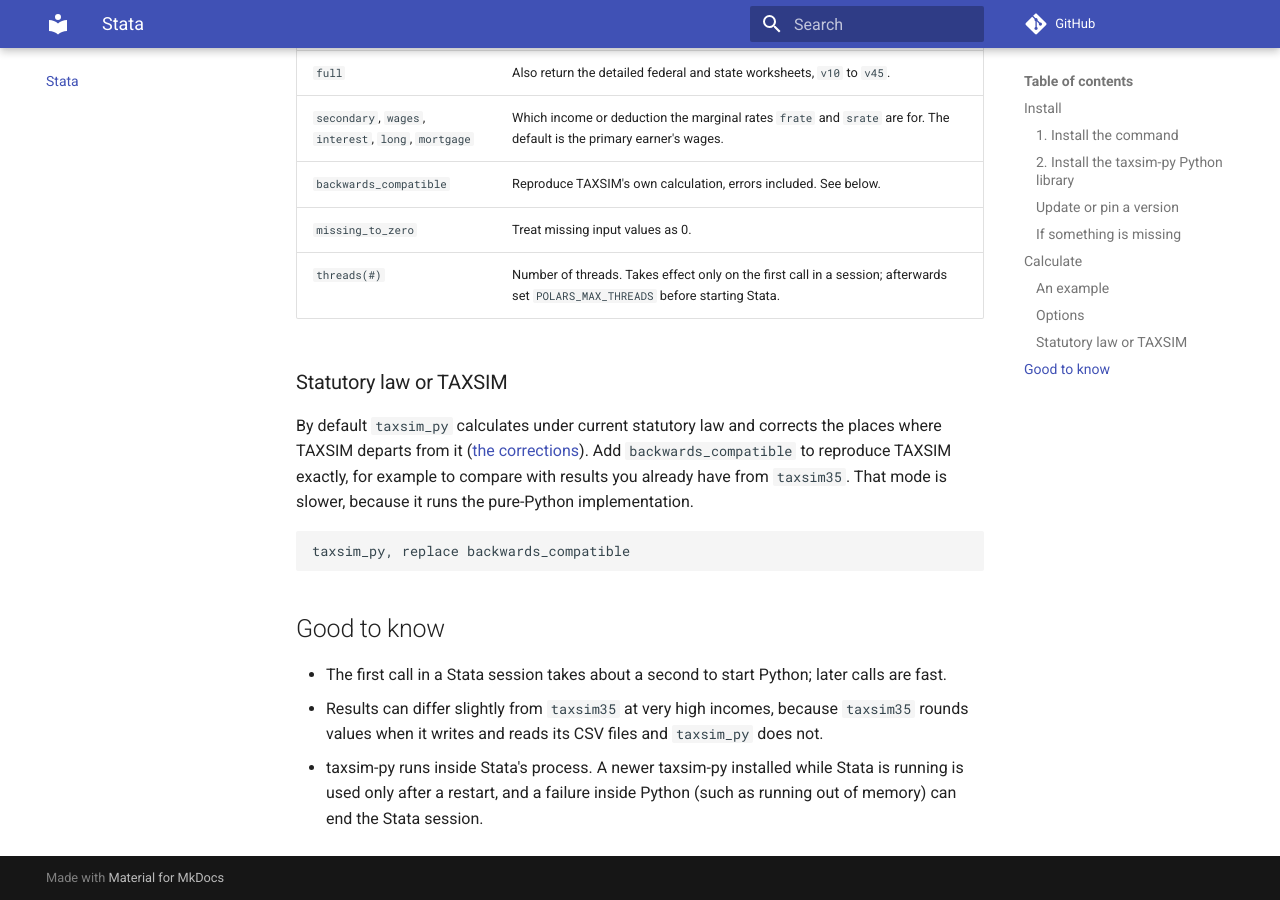
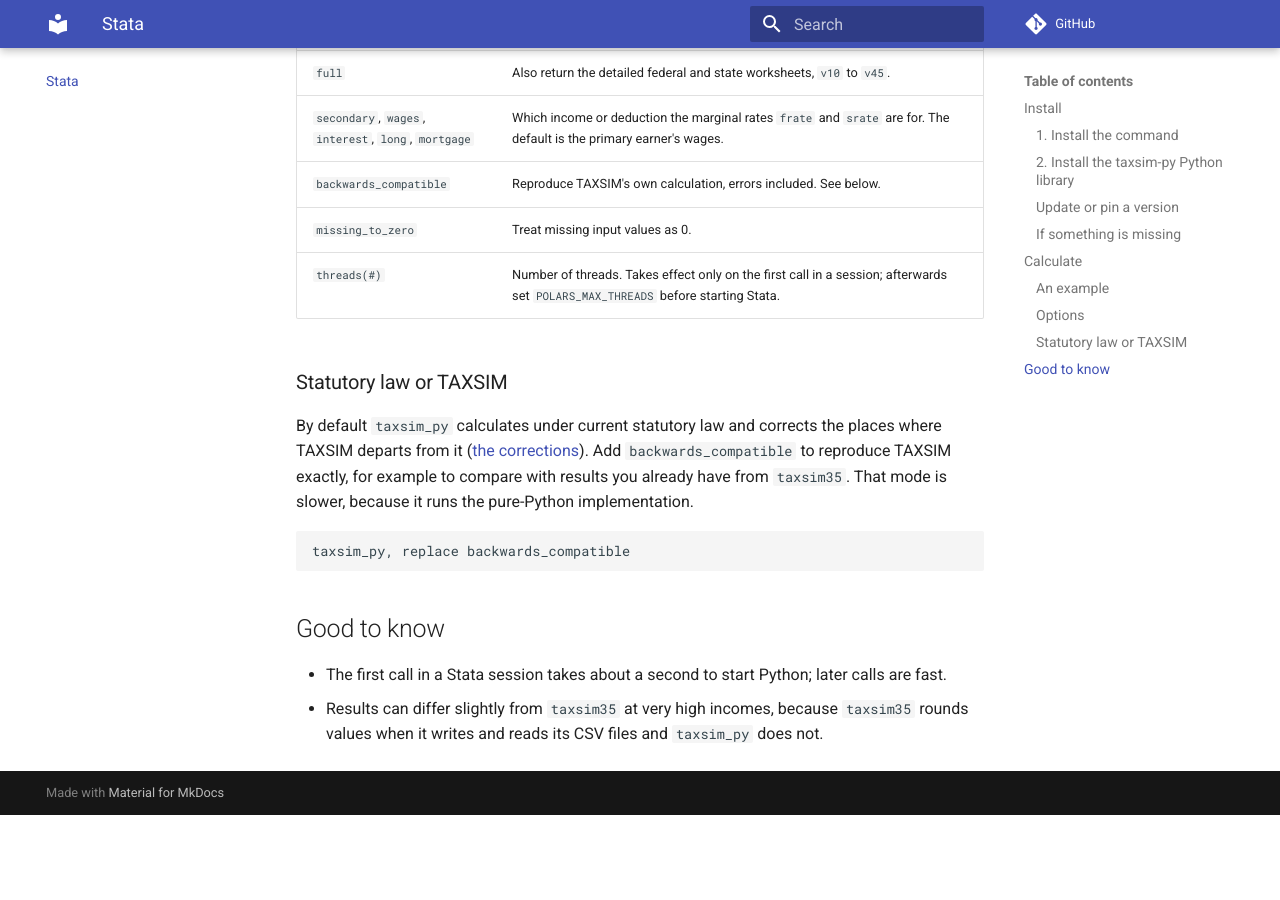
Before and after one commit to jrothbaum/taxsim_py, an MkDocs documentation site: the page built from docs/stata.md, in a window 1280 px wide and 900 px high, scrolled down 3238 px. Built offline with MkDocs 1.6.1 and Material for MkDocs 9.7.7, drawn with Linux system fonts in a browser that asks for light colours; comment, search, counter and statistics services are not loaded; after the commit the page ends 4053 px from its top, so only the background shows below that.

Commit message:
Stata docs: drop generic crash warning
Co-Authored-By: Claude Sonnet 5.5 <noreply@anthropic.com>

```diff
--- a/docs/stata.md
+++ b/docs/stata.md
@@ -168,6 +168,3 @@ taxsim_py, replace backwards_compatible
   fast.
 - Results can differ slightly from `taxsim35` at very high incomes, because `taxsim35`
   rounds values when it writes and reads its CSV files and `taxsim_py` does not.
-- taxsim-py runs inside Stata's process. A newer taxsim-py installed while Stata is running
-  is used only after a restart, and a failure inside Python (such as running out of memory)
-  can end the Stata session.
```
Also changed, not shown: 1 other file.
